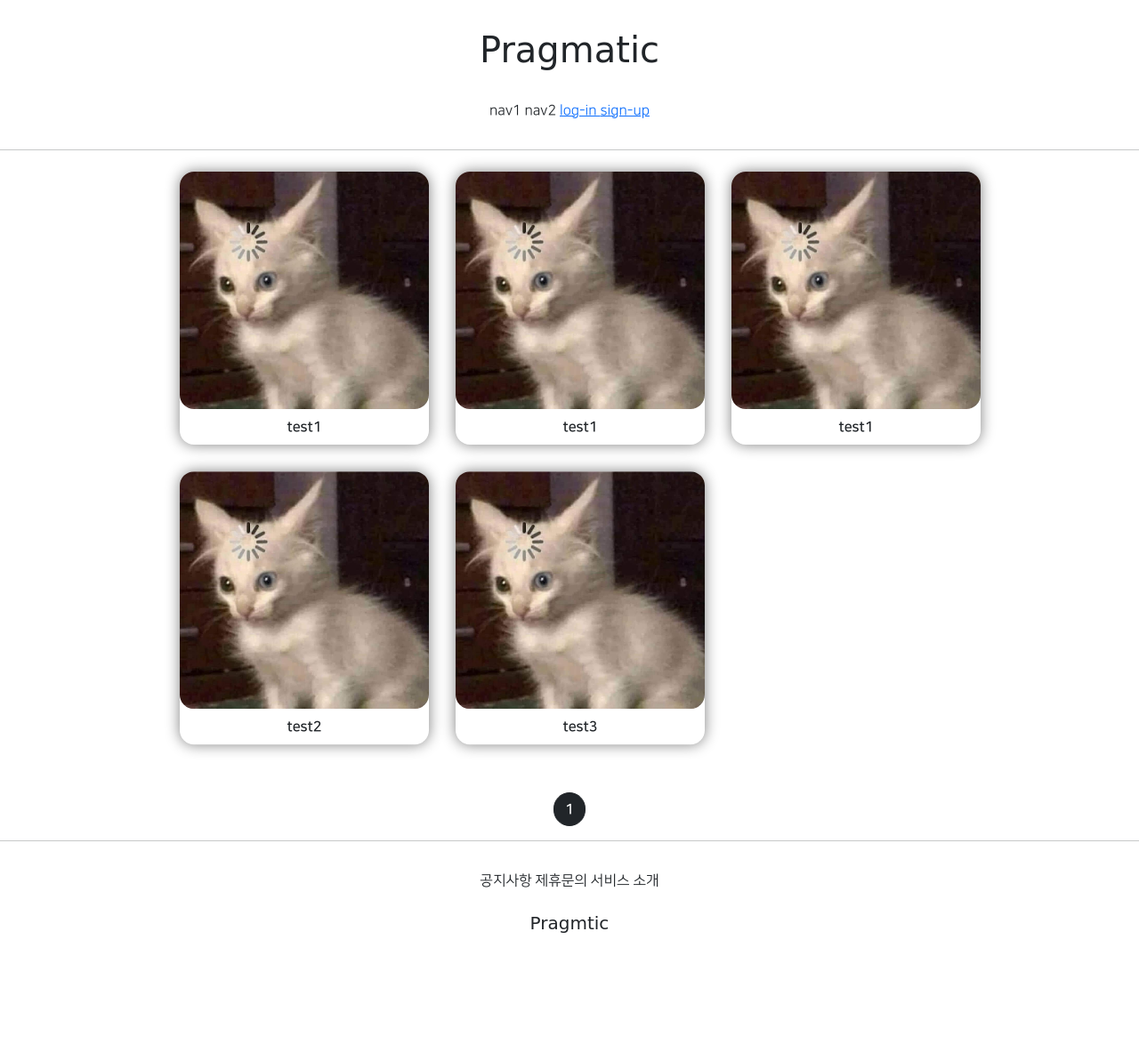
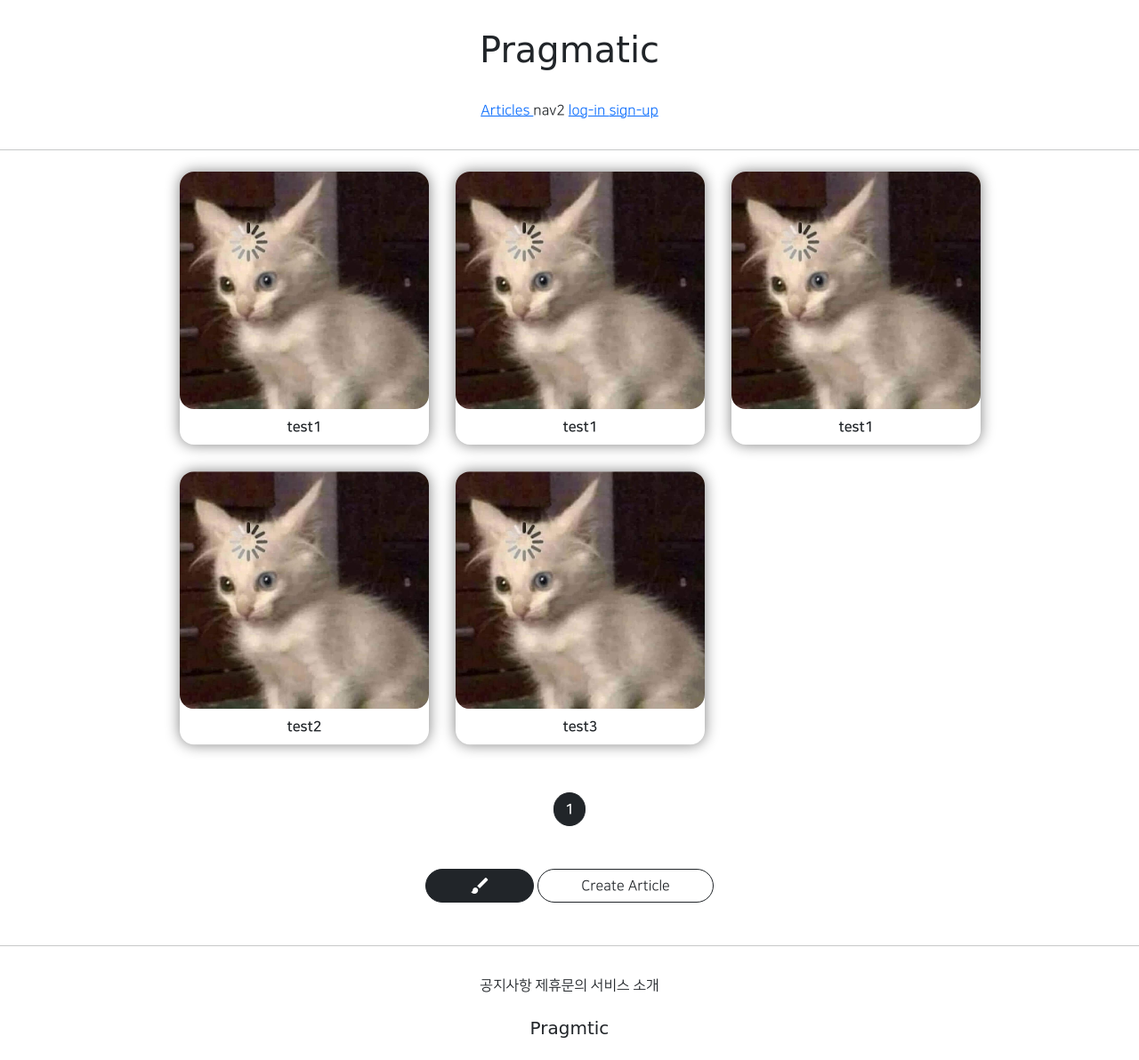
Before and after one commit to ui-hyeong/MYPROJECT, a Django app: page /articles/list/ in a window 1280 px wide. Shown: the whole page at 89% size. Before the commit the page ends 1049 px from the top, so only its background shows below. Run offline with Django 3.2, Linux system fonts and the light colour scheme; data comes from the database, SQL or seed files in the repository; parts of the project's set-up code (start-up, migrations or seed data) failed here and were passed over; some libraries are stand-ins or nearby versions; some web fonts are replaced.

Commit message:
8 / 6 M P commit 4

```diff
--- a/articleapp/templates/articleapp/list.html
+++ b/articleapp/templates/articleapp/list.html
@@ -44,4 +44,15 @@
 
     {% include 'snippets/pagination.html' %}
 
+    <div class="text-center my-5">
+        <a href="{% url 'articleapp:create' %}"
+           class="btn btn-dark rounded-pill px-5 material-icons">
+            brush  {# Create Article 버튼#}
+        </a>
+        <a href="{% url 'articleapp:create' %}"
+           class="btn btn-outline-dark rounded-pill px-5">
+            Create Article
+        </a>
+    </div>
+
 {% endblock %}
--- a/templates/header.html
+++ b/templates/header.html
@@ -7,7 +7,11 @@
     </div>
 
     <div class="pragmatic_header_botton">
-        <span>nav1</span>
+        <span>
+            <a href="{% url 'articleapp:list' %}">
+                Articles
+            </a>
+        </span>
         <span>nav2</span>
         {% if not user.is_authenticated %}   {# 로그인 확인 여부를 알아주는 객체 #}
         <span>
```
